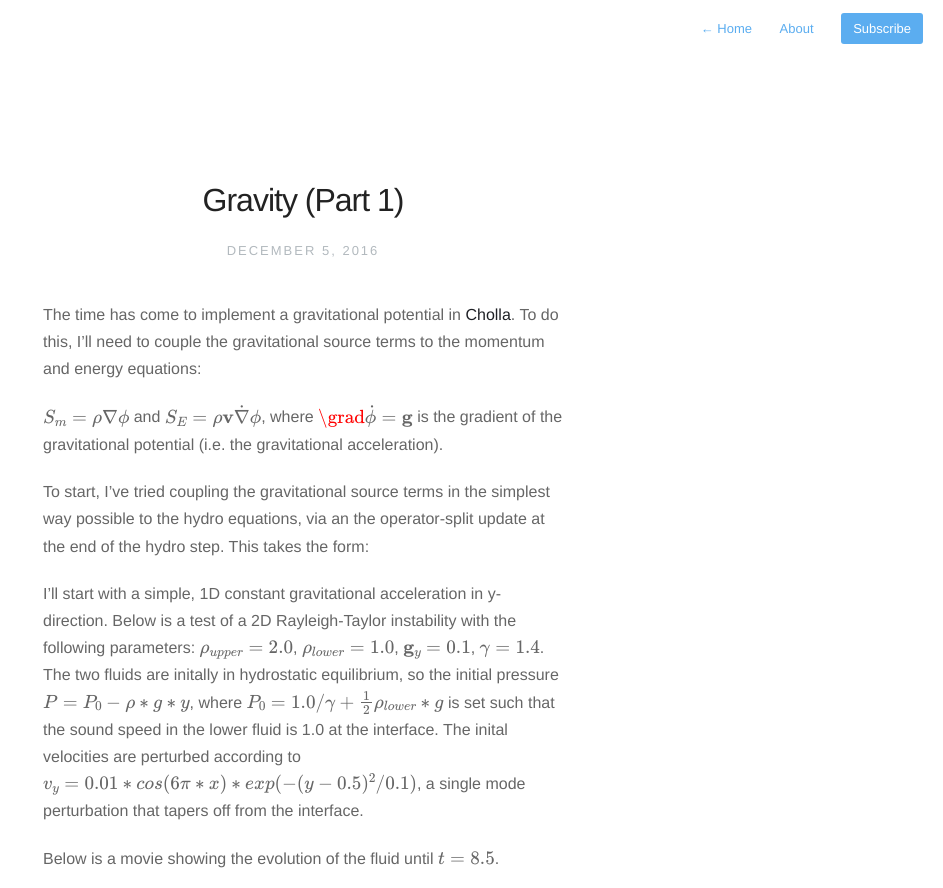
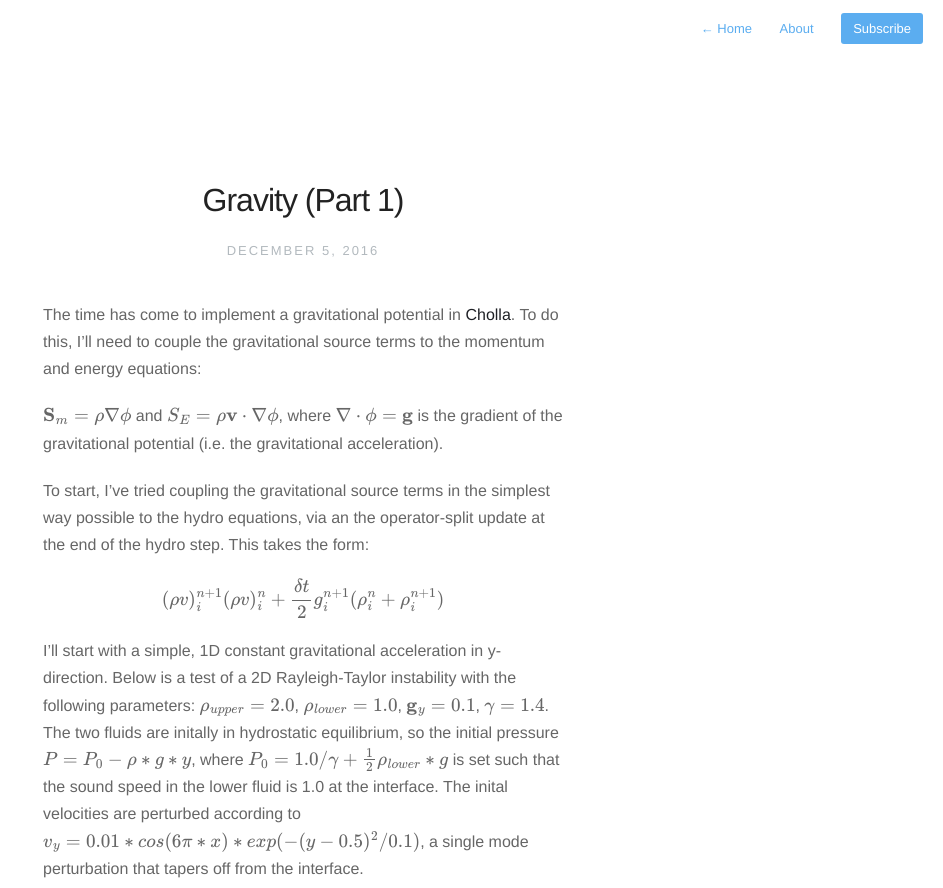
Before and after one commit to evaneschneider/site, a Jekyll site: the page built from _posts/2016-12-5-Gravity-Part-1.markdown, in a window 1280 px wide, cut to the strip 0-888 px from the top of the page. Shown: the whole strip, without its empty margins (337-1280 px from the left). Built offline with Jekyll 4.4.1, drawn with Linux system fonts in a browser that asks for light colours; nearby versions of some CDN libraries; formulas are drawn with MathJax 3.

Commit message:
minor edits

```diff
--- a/_posts/2016-12-5-Gravity-Part-1.markdown
+++ b/_posts/2016-12-5-Gravity-Part-1.markdown
@@ -8,15 +8,15 @@ The time has come to implement a gravitational potential in **Cholla**.
 To do this, I'll need to couple the gravitational source terms to the
 momentum and energy equations:
 
-$$ S_m = \rho \nabla \phi $$ and $$ S_E = \rho \mathbf{v} \dot \nabla \phi$$,
-where $$\grad \dot \phi = \mathbf{g}$$ is the gradient of the gravitational
+$$ \mathbf{S}_m = \rho \mathbf{\nabla \phi} $$ and $$ S_E = \rho \mathbf{v \cdot \nabla \phi}$$,
+where $$\mathbf{\nabla \cdot \phi} = \mathbf{g}$$ is the gradient of the gravitational
 potential (i.e. the gravitational acceleration).
 
 To start, I've tried coupling the gravitational source terms
 in the simplest way possible to the hydro equations, via an the operator-split
 update at the end of the hydro step. This takes the form:
 
-
+$$(\rho v)^{n+1}_i (\rho v)^{n}_{i} + \frac{\delta t}{2} g^{n+1}_{i} (\rho^{n}_{i} + \rho^{n+1}_{i})$$
 
 I'll start with a simple, 1D constant gravitational acceleration in
 y-direction. Below is a test of a 2D Rayleigh-Taylor instability
@@ -30,4 +30,4 @@ single mode perturbation that tapers off from the interface.
 
 Below is a movie showing the evolution of the fluid until $$t = 8.5$$.
 
-<video src="{{ site.url }}assets/movies/rayleigh_taylor.mov" width="200" height="600" controls preload></video>
+<video class='center' src="{{ site.url }}assets/movies/rayleigh_taylor.mov" width="200" height="600" controls preload></video>
```
